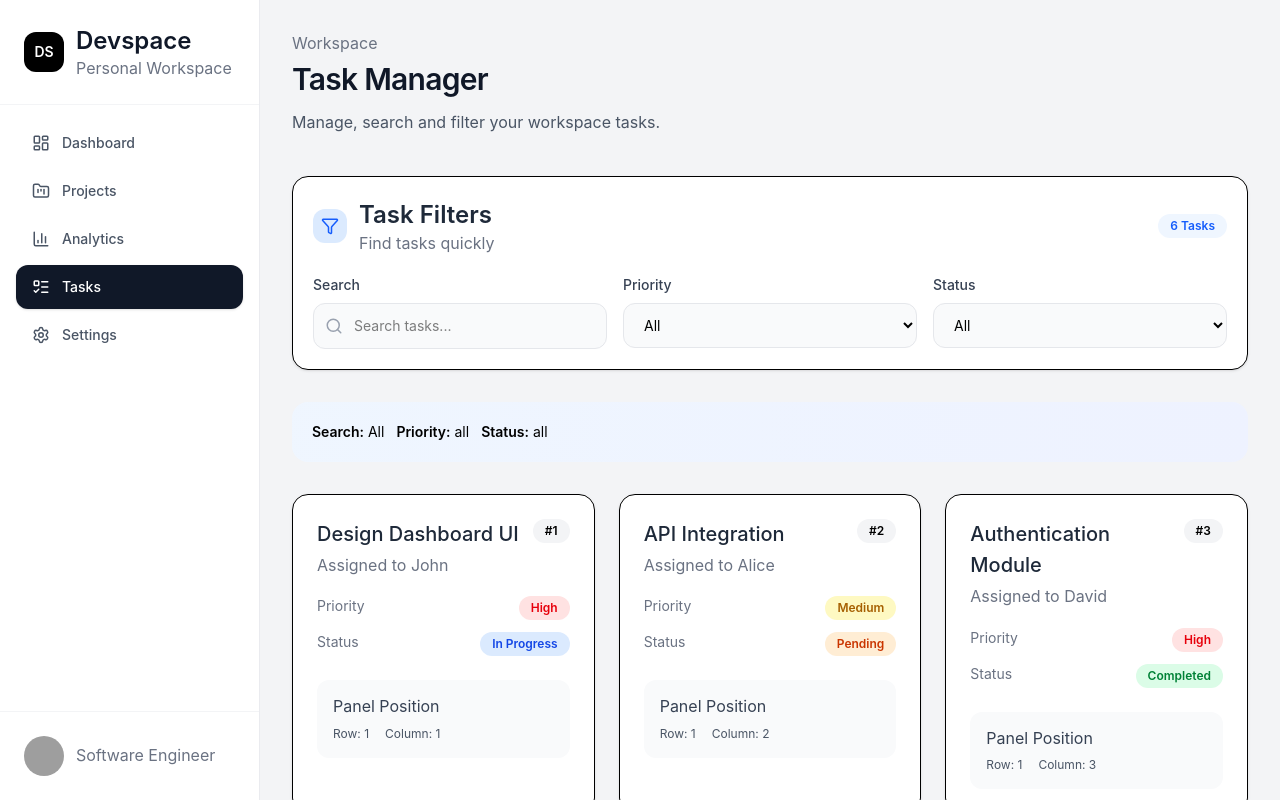
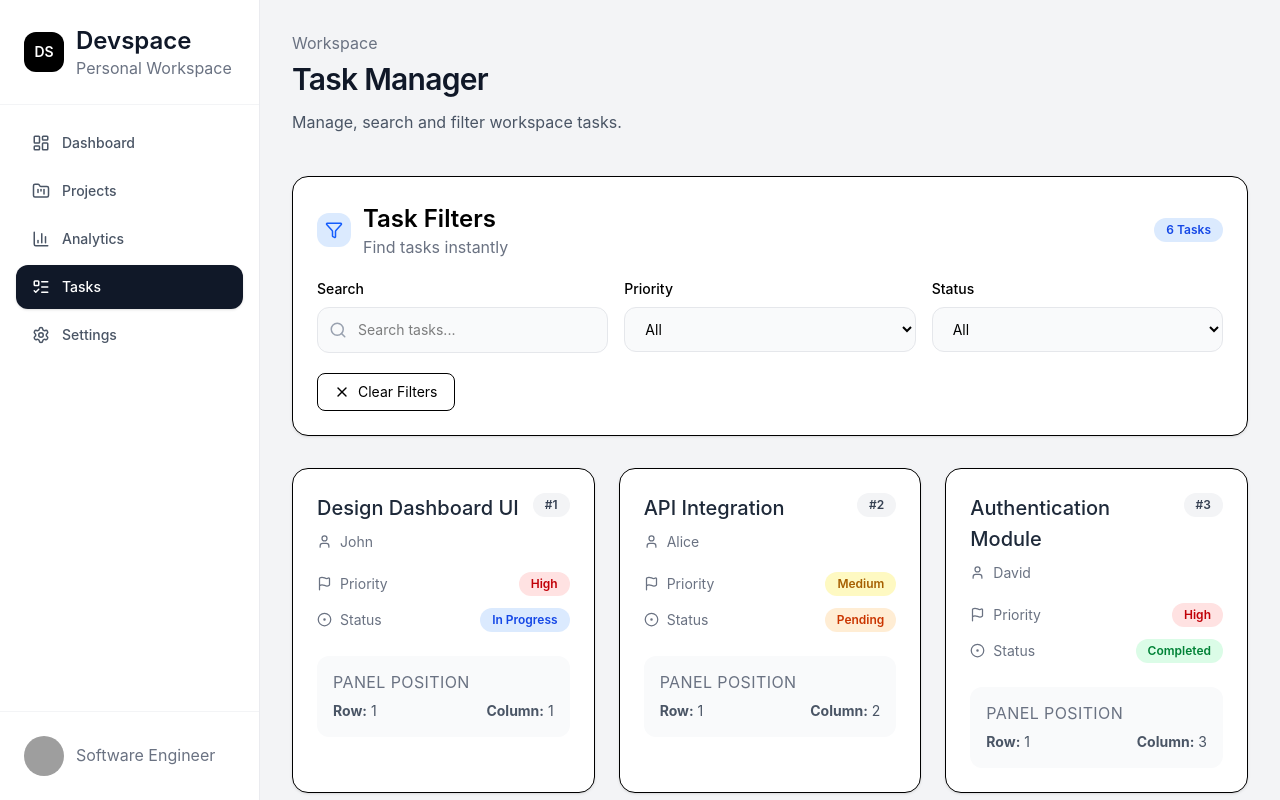
Before and after one commit to deepkanwarsingh/Horizon, a React (Vite) app: page /tasks in a window 1280 px wide. Built offline with nearby package versions, Linux system fonts and the light colour scheme; grey boxes are pictures that could not be loaded.

Commit message:
Cold Boot Initialization & Parsing

```diff
--- /dev/null
+++ b/src/hooks/useValidateRoute.ts
@@ -0,0 +1,52 @@
+import { useMemo } from "react";
+import { useSearchParams } from "react-router-dom";
+
+const allowedValues = {
+  priority: ["all", "high", "medium", "low"],
+  status: ["all", "in-progress", "pending", "completed"],
+};
+
+const useValidatedRoute = () => {
+  const [searchParams, setSearchParams] = useSearchParams();
+
+  const validatedParams = useMemo(() => {
+    const search = searchParams.get("q") || "";
+
+    const priority = searchParams.get("priority") || "all";
+
+    const status = searchParams.get("status") || "all";
+
+    return {
+      search,
+
+      priority: allowedValues.priority.includes(priority)
+        ? priority
+        : "all",
+
+      status: allowedValues.status.includes(status)
+        ? status
+        : "all",
+    };
+  }, [searchParams]);
+
+  const updateQuery = (key: string, value: string) => {
+    const params = new URLSearchParams(searchParams);
+
+    if (value === "" || value === "all") {
+      params.delete(key);
+    } else {
+      params.set(key, value);
+    }
+
+    setSearchParams(params, {
+      replace: true,
+    });
+  };
+
+  return {
+    ...validatedParams,
+    updateQuery,
+  };
+};
+
+export default useValidatedRoute;
--- a/src/pages/Tasks.tsx
+++ b/src/pages/Tasks.tsx
@@ -1,18 +1,18 @@
 import { useMemo } from "react";
-import { useSearchParams } from "react-router-dom";
+// import { useSearchParams } from "react-router-dom";
+import {
+  Search,
+  Filter,
+  User,
+  Flag,
+  CircleDot,
+  X,
+} from "lucide-react";
+
 import Workspace from "../components/WorkSpace";
-import { Search, Filter } from "lucide-react";
+import useValidatedRoute from "../hooks/useValidateRoute";
 
-const Tasks = () => {
-  const [searchParams, setSearchParams] = useSearchParams();
-
-  // Read values from URL
-  const search = searchParams.get("q") || "";
-  const priority = searchParams.get("priority") || "all";
-  const status = searchParams.get("status") || "all";
-
-  // Mock Task Data
-  const tasks = [
+const TASKS = [
   {
     id: 1,
     title: "Design Dashboard UI",
@@ -57,114 +57,148 @@ const Tasks = () => {
   },
 ];
 
+const priorityColors = {
+  High: "bg-red-100 text-red-700",
+  Medium: "bg-yellow-100 text-yellow-700",
+  Low: "bg-green-100 text-green-700",
+};
+
+const statusColors = {
+  Completed: "bg-green-100 text-green-700",
+  Pending: "bg-orange-100 text-orange-700",
+  "In Progress": "bg-blue-100 text-blue-700",
+};
+
+const inputClass =
+  "w-full rounded-xl border border-gray-200 bg-gray-50 px-4 py-3 text-sm outline-none transition focus:border-blue-500 focus:bg-white";
+
+const formatOption = (value: string) =>
+  value.replace("-", " ").replace(/\b\w/g, (c) => c.toUpperCase());
+
+const Badge = ({
+  children,
+  className,
+}: {
+  children: React.ReactNode;
+  className: string;
+}) => (
+  <span
+    className={`rounded-full px-3 py-1 text-xs font-semibold ${className}`}
+  >
+    {children}
+  </span>
+);
+
+const Tasks = () => {
+  const { search, priority, status, updateQuery } = useValidatedRoute();
+
+  const clearQuery = () => {
+    updateQuery("q", "");
+    updateQuery("priority", "all");
+    updateQuery("status", "all");
+  };
+
   const filterFields = [
     {
+      key: "q",
       label: "Search",
+      value: search,
       type: "search",
-    key: "q",
-    value: search,
       placeholder: "Search tasks...",
     },
     {
+      key: "priority",
       label: "Priority",
-    key: "priority",
       value: priority,
       options: ["all", "high", "medium", "low"],
     },
     {
+      key: "status",
       label: "Status",
-    key: "status",
       value: status,
-    options: ["all", "in-progress", "pending", "completed"],
+      options: [
+        "all",
+        "in-progress",
+        "pending",
+        "completed",
+      ],
     },
   ];
 
-const inputClass =
-  "w-full rounded-xl border border-gray-200 bg-gray-50 px-4 py-3 text-sm outline-none transition focus:border-blue-500 focus:bg-white";
+  const filteredTasks = useMemo(
+    () =>
+      TASKS.filter((task) => {
+        const searchMatch =
+          task.title
+            .toLowerCase()
+            .includes(search.toLowerCase()) ||
+          task.assignee
+            .toLowerCase()
+            .includes(search.toLowerCase());
 
-  const panelLayout = tasks.reduce((layout, task, index) => {
-    layout[`task${task.id}`] = {
-      row: Math.floor(index / 3) + 1,
-      column: (index % 3) + 1,
-    };
-    return layout;
-  }, {} as Record<string, { row: number; column: number }>);
+        const priorityMatch =
+          priority === "all" ||
+          task.priority.toLowerCase() === priority;
 
-  // Filter Tasks
-  const filteredTasks = useMemo(() => {
-    return tasks.filter((task) => {
-      const matchesSearch =
-        task.title.toLowerCase().includes(search.toLowerCase()) ||
-        task.assignee.toLowerCase().includes(search.toLowerCase());
-
-      const matchesPriority =
-        priority === "all" || task.priority.toLowerCase() === priority;
-
-      const matchesStatus =
+        const statusMatch =
           status === "all" ||
-        task.status.toLowerCase().replace(/\s/g, "-") === status;
-
-      return matchesSearch && matchesPriority && matchesStatus;
-    });
-  }, [search, priority, status]);
-
-  // Update URL Search Params
-  const updateQuery = (key: string, value: string) => {
-    const params = new URLSearchParams(searchParams);
-
-    if (value === "" || value === "all") {
-      params.delete(key);
-    } else {
-      params.set(key, value);
-    }
-
-    setSearchParams(params, {
-  replace: true,
-});
-  };
+          task.status
+            .toLowerCase()
+            .replace(/\s/g, "-") === status;
 
         return (
+          searchMatch &&
+          priorityMatch &&
+          statusMatch
+        );
+      }),
+    [search, priority, status]
+  );
 
+
+  return (
     <Workspace
       subtitle="Workspace"
       title="Task Manager"
-    description="Manage, search and filter your workspace tasks."
+      description="Manage, search and filter workspace tasks."
     >
+      {/* Filters */}
 
-{/* Filters */}
-<div className="mb-8 rounded-2xl border bg-white p-5 shadow-sm">
+      <div className="mb-8 rounded-2xl border bg-white p-6 shadow-sm">
 
-  <div className="mb-5 flex items-center gap-3">
+        <div className="mb-5 flex items-center">
+
           <div className="rounded-xl bg-blue-100 p-2 text-blue-600">
-      <Filter size={18}/>
+            <Filter size={18} />
           </div>
 
-    <div>
-      <h2 className="font-semibold text-gray-800">
+          <div className="ml-3">
+            <h2 className="font-semibold">
               Task Filters
             </h2>
+
             <p className="text-xs text-gray-500">
-        Find tasks quickly
+              Find tasks instantly
             </p>
           </div>
 
-    <span className="ml-auto rounded-full bg-blue-50 px-3 py-1 text-xs font-semibold text-blue-600">
+          <Badge className="ml-auto bg-blue-100 text-blue-700">
             {filteredTasks.length} Tasks
-    </span>
+          </Badge>
+
         </div>
-
 
         <div className="grid gap-4 md:grid-cols-3">
 
-    {filterFields.map((field)=>(
+          {filterFields.map((field) => (
+
             <div key={field.key}>
 
-        <label className="mb-2 block text-sm font-medium text-gray-700">
+              <label className="mb-2 block text-sm font-medium">
                 {field.label}
               </label>
 
-
-        {field.type==="search" ? (
+              {field.type === "search" ? (
 
                 <div className="relative">
 
@@ -176,304 +210,180 @@ const inputClass =
                   <input
                     value={field.value}
                     placeholder={field.placeholder}
-              onChange={(e)=>
-                updateQuery(field.key,e.target.value)
+                    onChange={(e) =>
+                      updateQuery(
+                        field.key,
+                        e.target.value
+                      )
                     }
                     className={`${inputClass} pl-10`}
                   />
 
                 </div>
 
-
               ) : (
 
                 <select
                   value={field.value}
-            onChange={(e)=>
-              updateQuery(field.key,e.target.value)
+                  onChange={(e) =>
+                    updateQuery(
+                      field.key,
+                      e.target.value
+                    )
                   }
                   className={inputClass}
                 >
-
-            {field.options?.map(option=>(
-              <option key={option} value={option}>
-                {option
-                  .replace("-"," ")
-                  .replace(/\b\w/g,c=>c.toUpperCase())}
+                  {field.options?.map((option) => (
+                    <option
+                      key={option}
+                      value={option}
+                    >
+                      {formatOption(option)}
                     </option>
                   ))}
-
                 </select>
 
               )}
 
             </div>
+
           ))}
+
+        </div>
+
+        <button
+onClick={clearQuery}          className="mt-5 flex items-center gap-2 rounded-lg border px-4 py-2 text-sm hover:bg-gray-100"
+        >
+          <X size={16} />
+          Clear Filters
+        </button>
+
+      </div>
+
+      {/* Active Filters */}
+
+
+      {/* Task Grid */}
+
+      <div className="grid gap-6 sm:grid-cols-2 xl:grid-cols-3">
+                {filteredTasks.map((task, index) => {
+          const row = Math.floor(index / 3) + 1;
+          const column = (index % 3) + 1;
+
+          return (
+            <div
+              key={task.id}
+              className="
+                group rounded-2xl border bg-white p-6
+                shadow-sm transition-all duration-300
+                hover:-translate-y-1 hover:border-blue-300 hover:shadow-xl
+              "
+            >
+              {/* Header */}
+              <div className="mb-5 flex items-start justify-between">
+                <div>
+                  <h3 className="text-lg font-bold text-gray-800 transition group-hover:text-blue-600">
+                    {task.title}
+                  </h3>
+
+                  <div className="mt-2 flex items-center gap-2 text-sm text-gray-500">
+                    <User size={15} />
+                    {task.assignee}
+                  </div>
+                </div>
+
+                <Badge className="bg-gray-100 text-gray-700">
+                  #{task.id}
+                </Badge>
+              </div>
+
+              {/* Details */}
+              <div className="space-y-3">
+
+                <div className="flex items-center justify-between">
+
+                  <div className="flex items-center gap-2 text-sm text-gray-500">
+                    <Flag size={15} />
+                    Priority
+                  </div>
+
+                  <Badge
+                    className={
+                      priorityColors[
+                        task.priority as keyof typeof priorityColors
+                      ]
+                    }
+                  >
+                    {task.priority}
+                  </Badge>
+
+                </div>
+
+                <div className="flex items-center justify-between">
+
+                  <div className="flex items-center gap-2 text-sm text-gray-500">
+                    <CircleDot size={15} />
+                    Status
+                  </div>
+
+                  <Badge
+                    className={
+                      statusColors[
+                        task.status as keyof typeof statusColors
+                      ]
+                    }
+                  >
+                    {task.status}
+                  </Badge>
 
                 </div>
 
               </div>
 
+              {/* Footer */}
+              <div className="mt-6 rounded-xl bg-gray-50 p-4">
 
-
-
-    {/* Active Params */}
-
-    <div className="
-      mb-8 flex flex-wrap gap-3
-      rounded-2xl bg-gradient-to-r
-      from-blue-50 to-indigo-50
-      p-5
-    ">
-
-
-      <div className="text-sm">
-        <span className="font-semibold">
-          Search:
-        </span>{" "}
-        {search || "All"}
-      </div>
-
-
-      <div className="text-sm">
-        <span className="font-semibold">
-          Priority:
-        </span>{" "}
-        {priority}
-      </div>
-
-
-      <div className="text-sm">
-        <span className="font-semibold">
-          Status:
-        </span>{" "}
-        {status}
-      </div>
-
-
-    </div>
-
-
-
-
-
-
-    {/* Task Cards */}
-
-    <div className="
-      grid gap-6
-      sm:grid-cols-2
-      xl:grid-cols-3
-    ">
-
-
-    {filteredTasks.map((task)=>{
-
-      const position =
-      panelLayout[`task${task.id}`];
-
-
-      return (
-
-      <div
-        key={task.id}
-        className="
-        group rounded-2xl
-        border bg-white p-6
-        shadow-sm
-        transition-all duration-300
-        hover:-translate-y-1
-        hover:shadow-xl
-        "
-      >
-
-
-        {/* Header */}
-
-        <div className="
-          mb-5 flex items-start
-          justify-between
-        ">
-
-          <div>
-
-            <h3 className="
-            text-lg font-bold
-            text-gray-800
-            group-hover:text-blue-600
-            transition
-            ">
-              {task.title}
-            </h3>
-
-
-            <p className="
-            mt-1 text-sm text-gray-500
-            ">
-              Assigned to {task.assignee}
-            </p>
-
-          </div>
-
-
-          <span className="
-          rounded-full bg-gray-100
-          px-3 py-1 text-xs
-          font-semibold
-          ">
-            #{task.id}
-          </span>
-
-
-        </div>
-
-
-
-
-        {/* Details */}
-
-
-        <div className="space-y-3">
-
-
-          <div className="
-          flex justify-between
-          text-sm
-          ">
-
-            <span className="text-gray-500">
-              Priority
-            </span>
-
-
-            <span
-            className={`
-            rounded-full px-3 py-1 text-xs font-semibold
-            ${
-              task.priority==="High"
-              ?"bg-red-100 text-red-600"
-              :
-              task.priority==="Medium"
-              ?"bg-yellow-100 text-yellow-700"
-              :
-              "bg-green-100 text-green-600"
-            }
-            `}
-            >
-              {task.priority}
-            </span>
-
-          </div>
-
-
-
-
-
-          <div className="
-          flex justify-between
-          text-sm
-          ">
-
-            <span className="text-gray-500">
-              Status
-            </span>
-
-
-            <span
-            className={`
-            rounded-full px-3 py-1 text-xs font-semibold
-            ${
-              task.status==="Completed"
-              ?"bg-green-100 text-green-700"
-              :
-              task.status==="Pending"
-              ?"bg-orange-100 text-orange-700"
-              :
-              "bg-blue-100 text-blue-700"
-            }
-            `}
-            >
-              {task.status}
-            </span>
-
-
-          </div>
-
-
-        </div>
-
-
-
-
-        {/* Layout Info */}
-
-        <div className="
-        mt-6 rounded-xl
-        bg-gray-50 p-4
-        text-xs text-gray-600
-        ">
-
-          <p className="
-          mb-2 font-semibold text-gray-700
-          ">
+                <p className="mb-2 text-xs font-semibold uppercase tracking-wide text-gray-500">
                   Panel Position
                 </p>
 
-
-          <div className="flex gap-4">
+                <div className="flex justify-between text-sm text-gray-600">
+                  <span>
+                    <strong>Row:</strong> {row}
+                  </span>
 
                   <span>
-              Row: {position?.row}
+                    <strong>Column:</strong> {column}
                   </span>
-
-
-            <span>
-              Column: {position?.column}
-            </span>
-
                 </div>
 
               </div>
-
-
-
+            </div>
+          );
+        })}
       </div>
 
-      );
+      {filteredTasks.length === 0 && (
+        <div className="mt-10 rounded-2xl border border-dashed border-gray-300 bg-gray-50 p-12 text-center">
 
-    })}
-
-
-    </div>
-
-
-
-
-
-
-    {filteredTasks.length===0 && (
-
-      <div className="
-      mt-10 rounded-2xl
-      border border-dashed
-      p-12 text-center
-      ">
-
-        <h3 className="font-semibold text-gray-700">
+          <h3 className="text-lg font-semibold text-gray-700">
             No tasks found
           </h3>
 
           <p className="mt-2 text-sm text-gray-500">
-          Try changing your search filters.
+            Try changing your search or filters.
           </p>
 
+          <button
+onClick={clearQuery}
+            className="mt-5 rounded-lg bg-blue-600 px-5 py-2 text-sm font-medium text-white transition hover:bg-blue-700"
+          >
+            Reset Filters
+          </button>
+
         </div>
-
       )}
-
-
     </Workspace>
-
   );
 };
 
```
Lines whose indentation alone changed are shown as unchanged.
